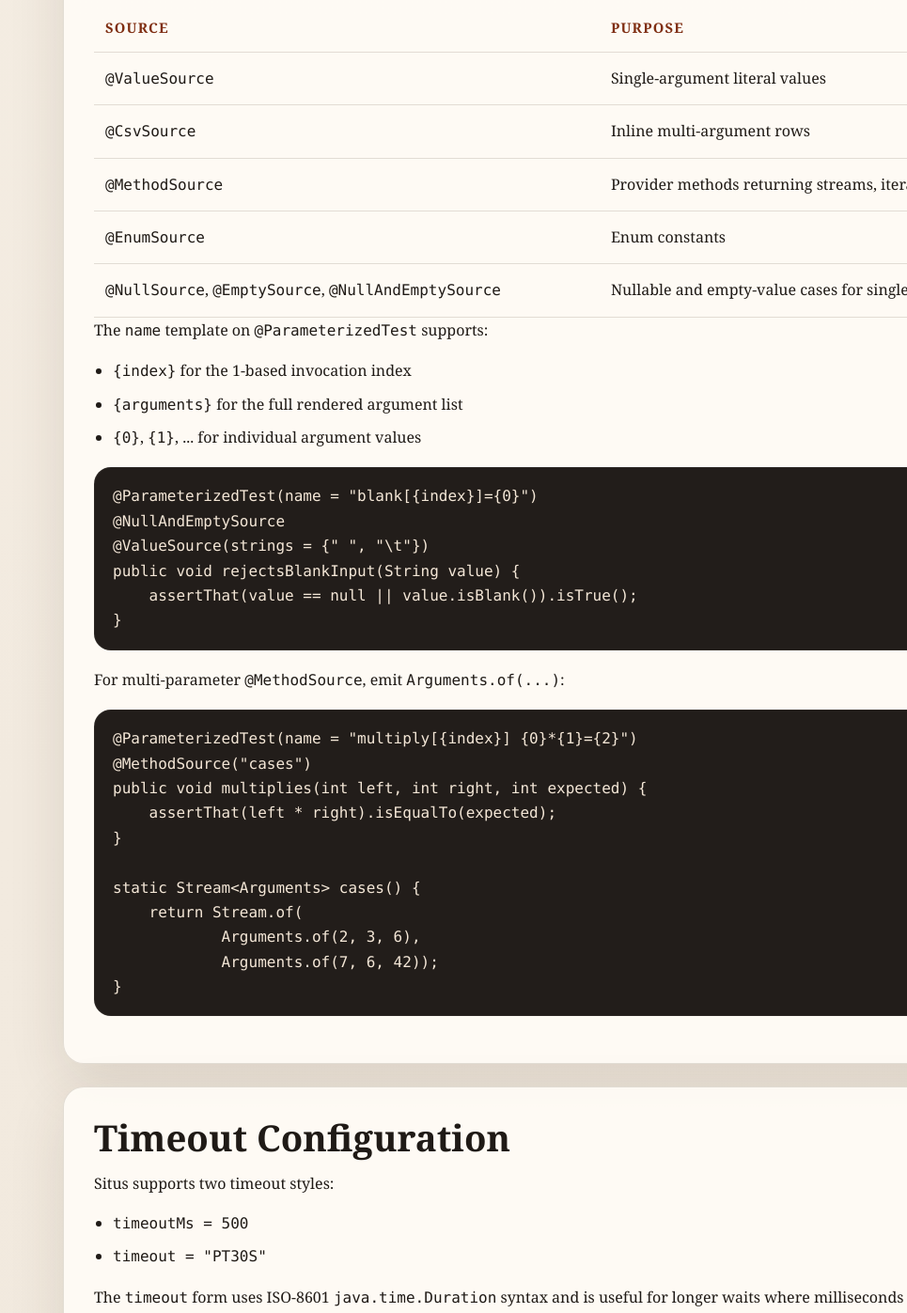
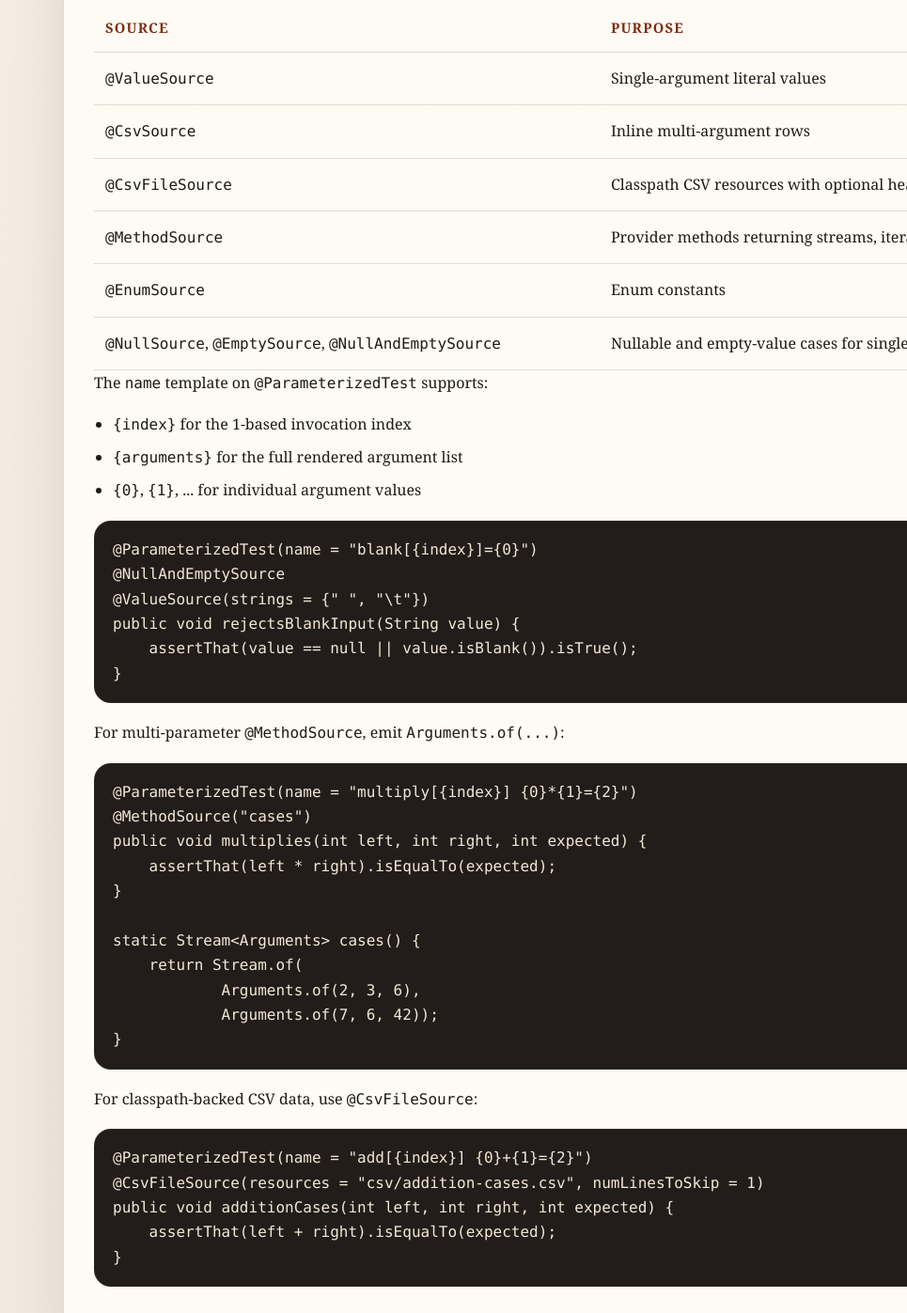
Before and after one commit to kompilator-no/situs, a plain HTML site: page docs/index.html in a window 1280 px wide. Shown: the part 3304-4701 px from the top of the page at 94% size, without its empty margins (315-1280 px from the left). Drawn offline with Linux system fonts and the light colour scheme.

Commit message:
added csv source

```diff
--- a/docs/index.html
+++ b/docs/index.html
@@ -521,6 +521,10 @@ testframework.reporting.formats=JUNIT_XML,OPEN_TEST_REPORTING_XML,JSON
                             <td>Inline multi-argument rows</td>
                         </tr>
                         <tr>
+                            <td><code>@CsvFileSource</code></td>
+                            <td>Classpath CSV resources with optional header skipping</td>
+                        </tr>
+                        <tr>
                             <td><code>@MethodSource</code></td>
                             <td>Provider methods returning streams, iterables, iterators, or arrays</td>
                         </tr>
@@ -562,6 +566,14 @@ static Stream&lt;Arguments&gt; cases() {
     return Stream.of(
             Arguments.of(2, 3, 6),
             Arguments.of(7, 6, 42));
+}
+</code></pre>
+
+                <p>For classpath-backed CSV data, use <code>@CsvFileSource</code>:</p>
+<pre><code class="language-java">@ParameterizedTest(name = "add[{index}] {0}+{1}={2}")
+@CsvFileSource(resources = "csv/addition-cases.csv", numLinesToSkip = 1)
+public void additionCases(int left, int right, int expected) {
+    assertThat(left + right).isEqualTo(expected);
 }
 </code></pre>
             </section>
```
Also changed, not shown: 1 other file.
